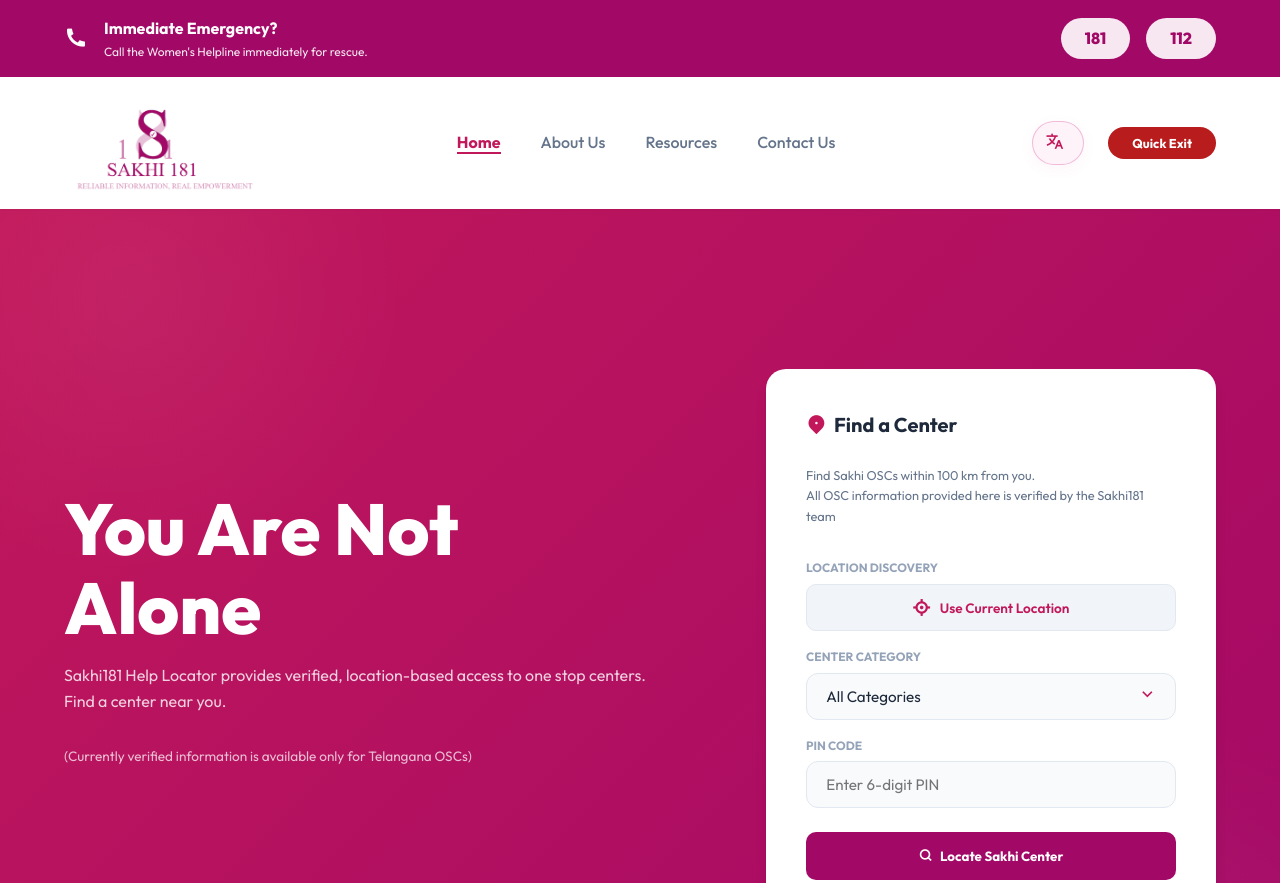
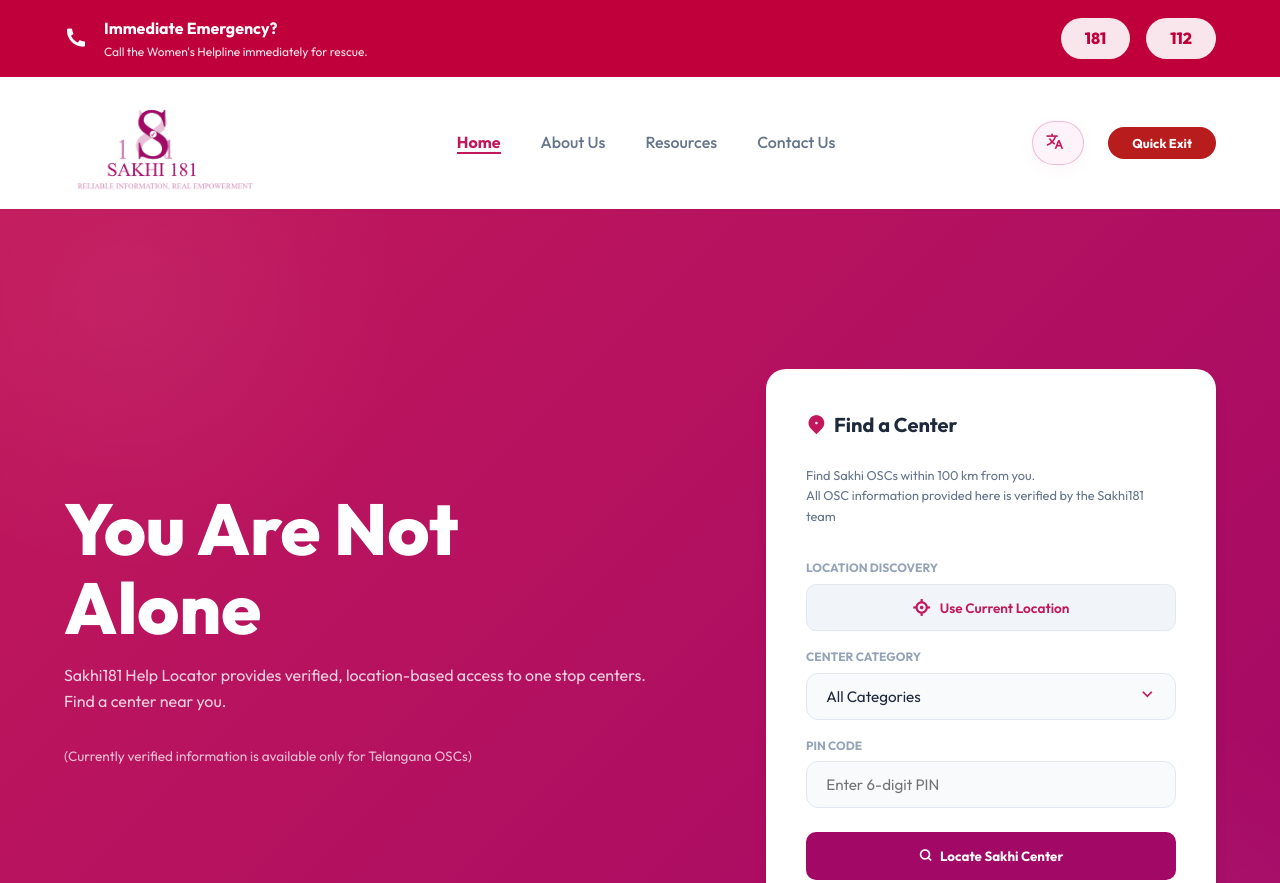
Before and after one commit to swarnavaaaa/Sakhi-181, a plain HTML site: page index.html in a window 1280 px wide. Shown: the top 883 px of the page. Drawn offline with nearby package versions, Linux system fonts and the light colour scheme; no server answers.

Commit message:
Update emergency accent color to #C0003A

```diff
--- a/style.css
+++ b/style.css
@@ -4,8 +4,8 @@
     --primary-dark: #A20866;
     --primary-light: #F0A8CE;
     --secondary: #F0A8CE;
-    --accent: #A20866;
-    --accent-dark: #810652;
+    --accent: #C0003A;
+    --accent-dark: #9A002E;
     --bg-light: #FAE8F3;
     --bg-white: #ffffff;
     --text-main: #1e293b;
```
